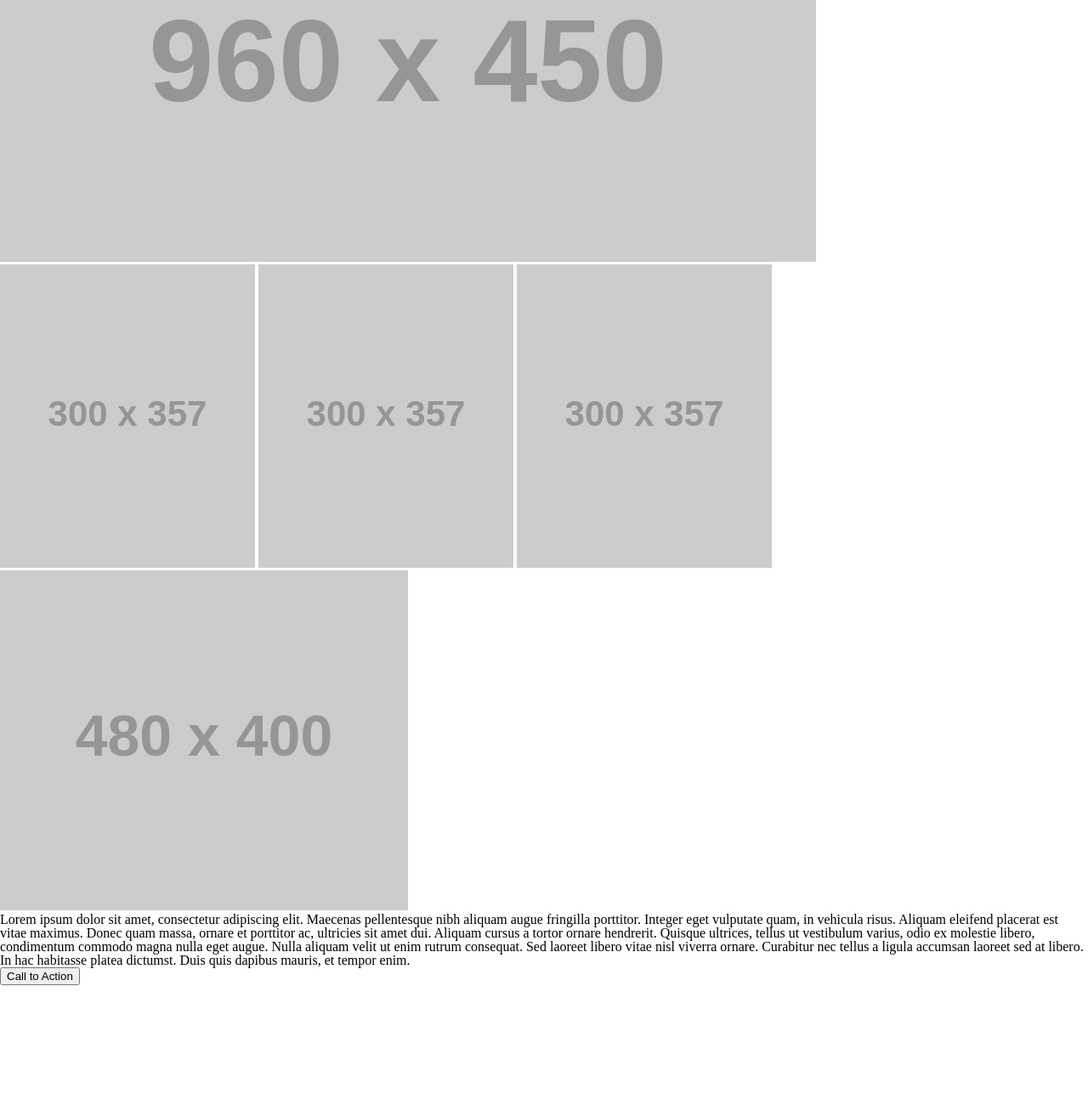
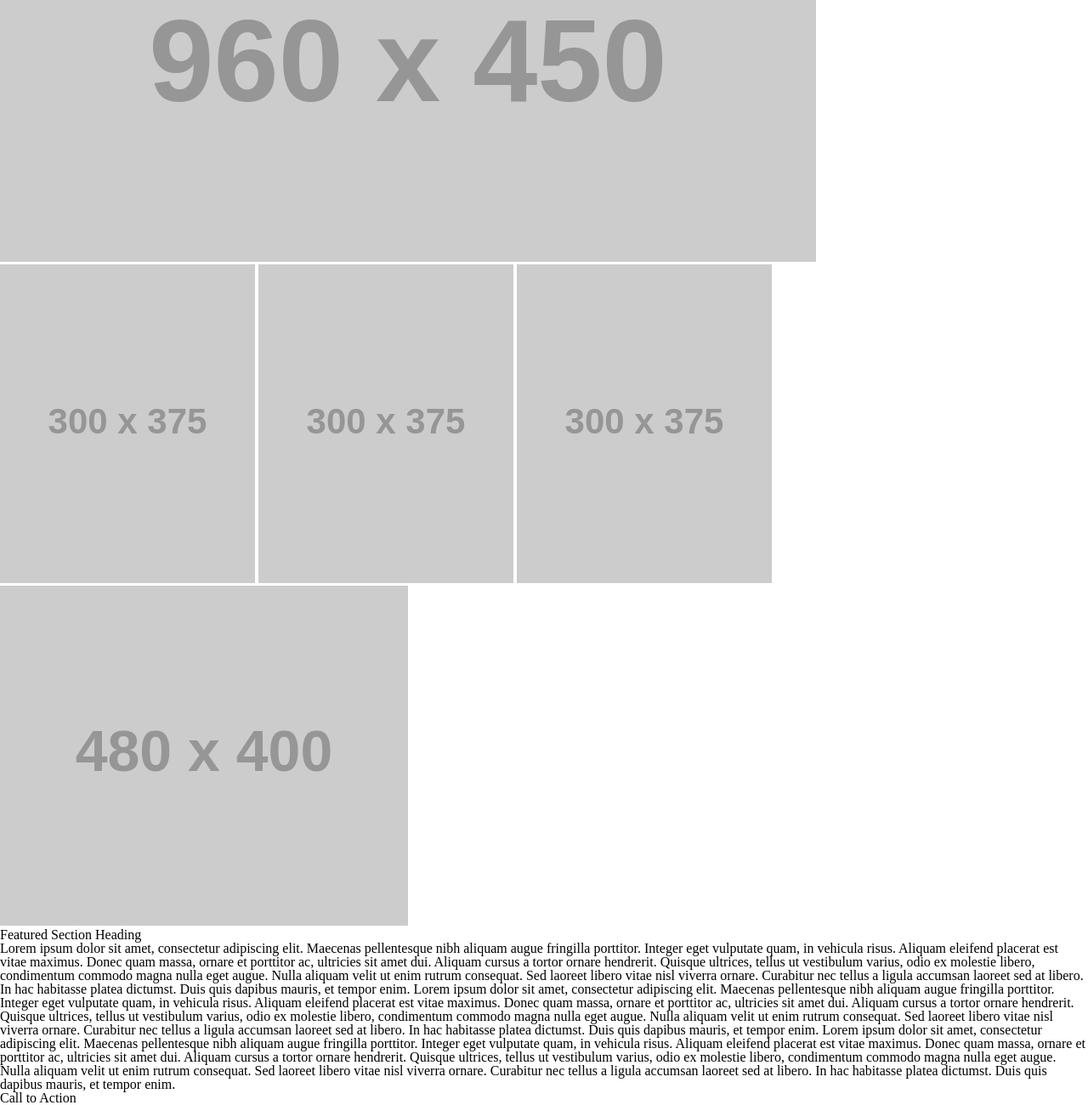
Before and after one commit to wildwoodwaltz/wireframe-exercise, a plain HTML site: page index.html in a window 1280 px wide. Shown: the part 279-1579 px from the top of the page at 85% size. Before the commit the page ends 1438 px from the top, so only its background shows below. Drawn offline with Linux system fonts and the light colour scheme; placeholder pictures from the web are drawn by us.

Commit message:
fixed element nestig to work better with css

```diff
--- a/index.html
+++ b/index.html
@@ -12,7 +12,7 @@
   <header>
     <nav>
       <ul>
-        <li><img src="https://via.placeholder.com/200x70?text=Logo" /></li>
+        <li><img src="https://via.placeholder.com/200x70/000?text=200x70" /></li>
         <li><a href="#">Nav Item 1</a></li>
         <li><a href="#">Nav Item 2</a></li>
         <li><a href="#">Nav Item 3</a></li>
@@ -22,21 +22,26 @@
   </header>
   <main>
     <div>
-      <img src="https://via.placeholder.com/960x450?text=Hero Image" />
+      <img src="https://via.placeholder.com/960x450/000?text=960x450" />
     </div>
     <article>
       <div>
-        <img src="https://via.placeholder.com/300x357?text=Sub Banner" />
-        <img src="https://via.placeholder.com/300x357?text=Sub Banner" />
-        <img src="https://via.placeholder.com/300x357?text=Sub Banner" />
+        <img src="https://via.placeholder.com/300x375/000?text=300x375" />
+        <img src="https://via.placeholder.com/300x375/000?text=300x375" />
+        <img src="https://via.placeholder.com/300x375/000?text=300x375" />
       </div>
     </article>
-    <div>
-      <img src="https://via.placeholder.com/480x400?text=Featured Section Banner" />
-      <p>
+    <section>
+      <img src="https://via.placeholder.com/480x400/000?text=480x400" />
+      <div>
+        <h2>Featured Section Heading</h2>
+        <p>
         Lorem ipsum dolor sit amet, consectetur adipiscing elit. Maecenas pellentesque nibh aliquam augue fringilla porttitor. Integer eget vulputate quam, in vehicula risus. Aliquam eleifend placerat est vitae maximus. Donec quam massa, ornare et porttitor ac, ultricies sit amet dui. Aliquam cursus a tortor ornare hendrerit. Quisque ultrices, tellus ut vestibulum varius, odio ex molestie libero, condimentum commodo magna nulla eget augue. Nulla aliquam velit ut enim rutrum consequat. Sed laoreet libero vitae nisl viverra ornare. Curabitur nec tellus a ligula accumsan laoreet sed at libero. In hac habitasse platea dictumst. Duis quis dapibus mauris, et tempor enim.
-      </p>
-      <button>Call to Action</button>
+        Lorem ipsum dolor sit amet, consectetur adipiscing elit. Maecenas pellentesque nibh aliquam augue fringilla porttitor. Integer eget vulputate quam, in vehicula risus. Aliquam eleifend placerat est vitae maximus. Donec quam massa, ornare et porttitor ac, ultricies sit amet dui. Aliquam cursus a tortor ornare hendrerit. Quisque ultrices, tellus ut vestibulum varius, odio ex molestie libero, condimentum commodo magna nulla eget augue. Nulla aliquam velit ut enim rutrum consequat. Sed laoreet libero vitae nisl viverra ornare. Curabitur nec tellus a ligula accumsan laoreet sed at libero. In hac habitasse platea dictumst. Duis quis dapibus mauris, et tempor enim.
+        Lorem ipsum dolor sit amet, consectetur adipiscing elit. Maecenas pellentesque nibh aliquam augue fringilla porttitor. Integer eget vulputate quam, in vehicula risus. Aliquam eleifend placerat est vitae maximus. Donec quam massa, ornare et porttitor ac, ultricies sit amet dui. Aliquam cursus a tortor ornare hendrerit. Quisque ultrices, tellus ut vestibulum varius, odio ex molestie libero, condimentum commodo magna nulla eget augue. Nulla aliquam velit ut enim rutrum consequat. Sed laoreet libero vitae nisl viverra ornare. Curabitur nec tellus a ligula accumsan laoreet sed at libero. In hac habitasse platea dictumst. Duis quis dapibus mauris, et tempor enim.
+        </p>
+        <div>Call to Action</div>
+    </section>
     </div>
   </main>
   <footer>
```
